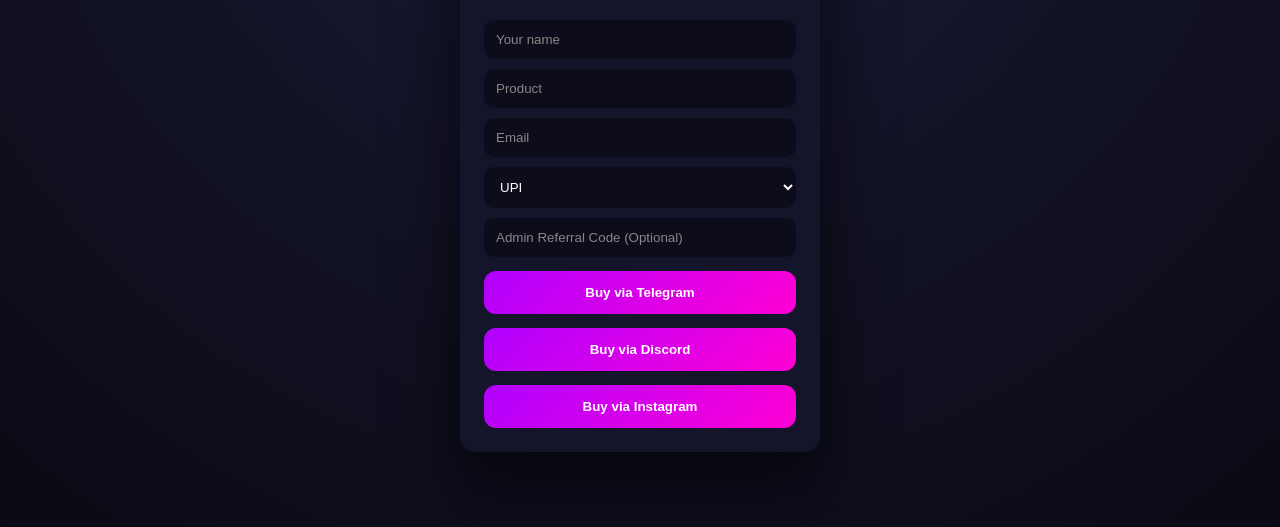
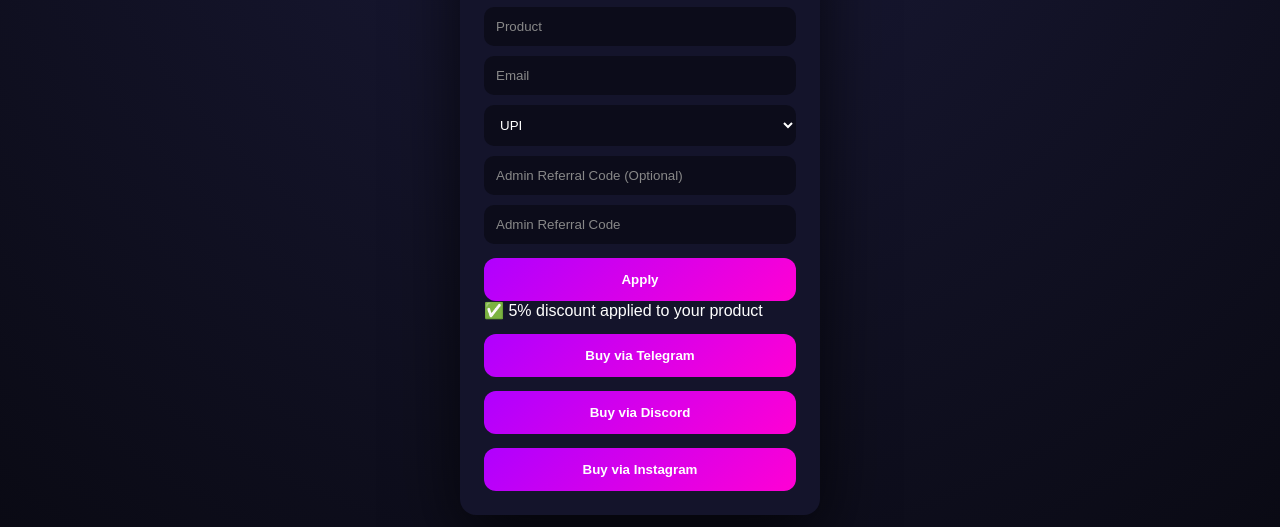
Before and after one commit to bot001155/chack-Wb, a plain HTML site: page index.html in a window 1280 px wide. Shown: the part 273-800 px from the top of the page. Drawn offline with Linux system fonts and the light colour scheme.

Commit message:
Update index.html

```diff
--- a/index.html
+++ b/index.html
@@ -41,6 +41,20 @@
   </select>
 
   <input id="referral" placeholder="Admin Referral Code (Optional)">
+  <div class="referral-box">
+  <input
+    type="text"
+    id="referralCode"
+    placeholder="Admin Referral Code"
+  />
+  <button id="applyReferral">Apply</button>
+</div>
+
+<!-- Popup message -->
+<div id="discountPopup" class="discount-popup">
+  ✅ 5% discount applied to your product
+</div>
+
   <!-- Buy Buttons -->
   <button onclick="startOrder('Telegram')">
     Buy via Telegram
```
